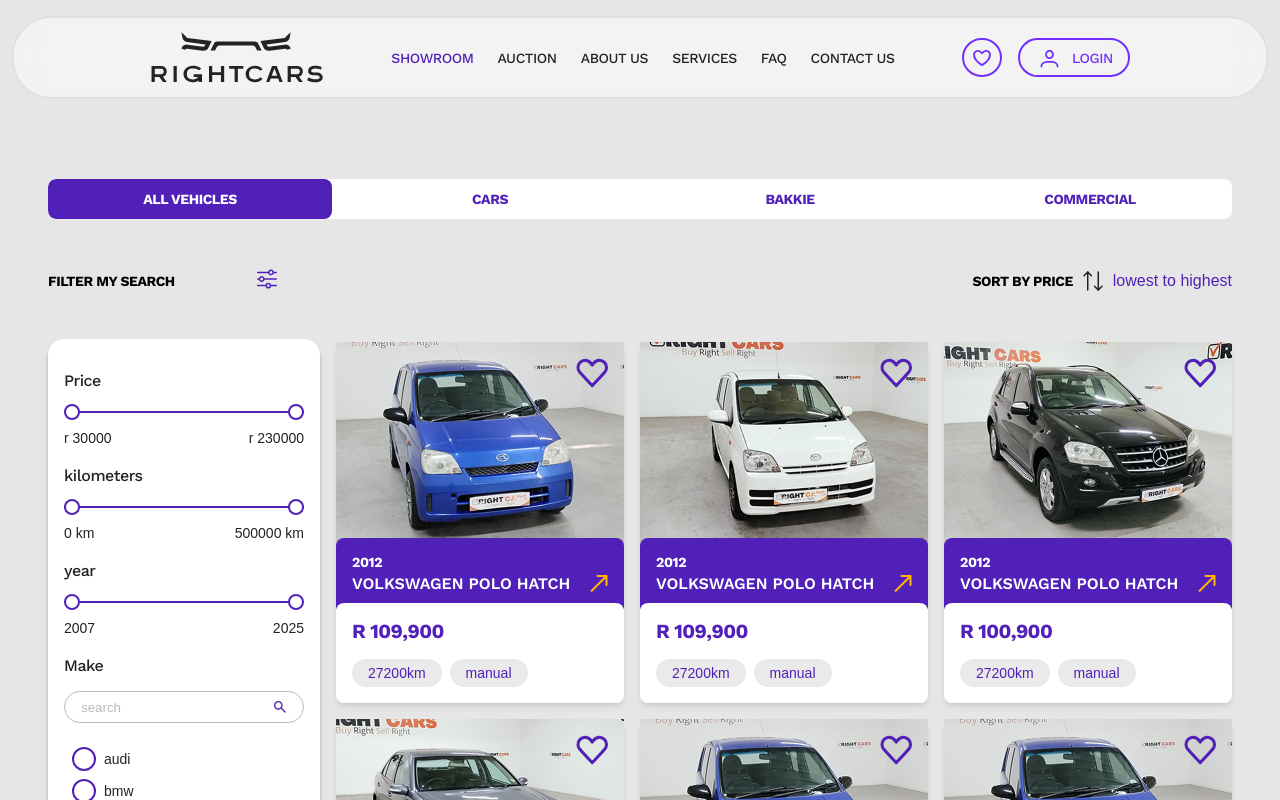
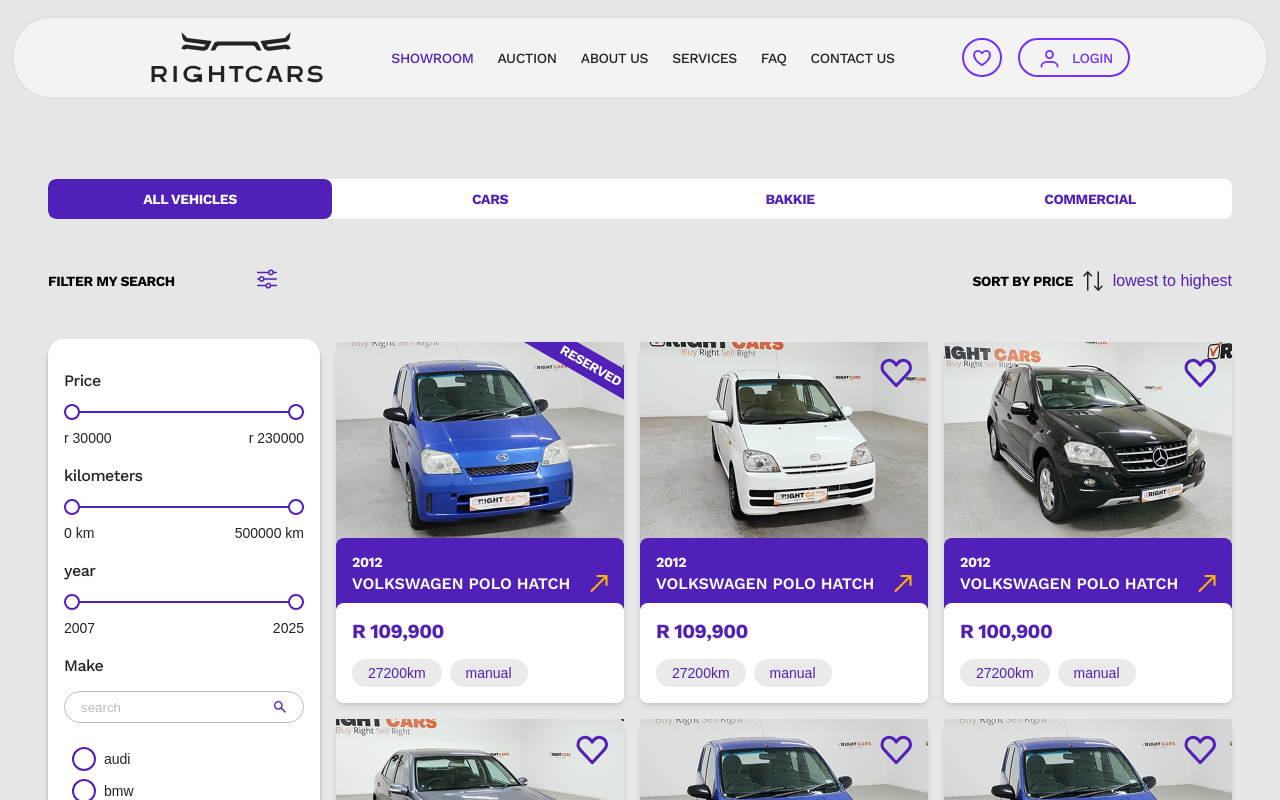
Before and after one commit to right-cars/right-cars-site-frontend, a Next.js app: page /showroom in a window 1280 px wide. Shown: the top 800 px of the page. Built offline with nearby package versions, Linux system fonts and the light colour scheme; a web font is replaced by a local one.

Commit message:
added reserved icon to car card

```diff
--- a/src/app/views/Showroom/Gallery/Gallery.tsx
+++ b/src/app/views/Showroom/Gallery/Gallery.tsx
@@ -20,6 +20,7 @@
           mileage,
           transmission,
           href,
+          reserved
         }) => (
           <CarCard
             key={id}
@@ -32,6 +33,7 @@
             mileage={mileage}
             transmission={transmission}
             href={href}
+            reserved={reserved}
           />
         )
       )}
--- a/src/app/views/Showroom/Gallery/temporaryData.ts
+++ b/src/app/views/Showroom/Gallery/temporaryData.ts
@@ -10,6 +10,7 @@
     transmission: "manual",
     href: "/",
     type: "cars",
+    reserved: true
   },
   {
     id: "2",
--- a/src/shared/components/CarCard/CarCard.tsx
+++ b/src/shared/components/CarCard/CarCard.tsx
@@ -7,8 +7,18 @@
 import cls from "./styles.module.scss";
 
 export default function CarCard(props: CarProps) {
-  const { href, img, year, make, model, price, mileage, transmission, id } =
-    props;
+  const {
+    href,
+    img,
+    year,
+    make,
+    model,
+    price,
+    mileage,
+    transmission,
+    id,
+    reserved,
+  } = props;
 
   const [isFavorite, setIsFavorite] = useState(false);
 
@@ -34,10 +44,22 @@
   return (
     <div className={cls.wrapp}>
       <button onClick={toggleFavorite} className={cls.favoriteBtn}>
-        <LikeSvg
-          className={cls.absoluteSvg}
-          style={{ fill: isFavorite ? "var(--purple)" : "transparent" }}
-        />
+        {!reserved && (
+          <LikeSvg
+            className={cls.absoluteSvg}
+            style={{ fill: isFavorite ? "var(--purple)" : "transparent" }}
+          />
+        )}
+
+        {reserved && (
+          <Image
+            src="/icons/home/car-card/reserved.svg"
+            alt="reserved icon"
+            width={72}
+            height={16}
+            className={cls.reserved}
+          />
+        )}
       </button>
       <div className={cls.imgBlock}>
         <Image
--- a/src/shared/components/CarCard/styles.module.scss
+++ b/src/shared/components/CarCard/styles.module.scss
@@ -102,3 +102,11 @@
   justify-content: center;
   align-items: center;
 }
+
+.reserved{
+  width: 100px;
+  height: auto;
+  position: absolute;
+  top: -16px;
+  right: -16px;
+}
--- a/src/shared/types/car.ts
+++ b/src/shared/types/car.ts
@@ -9,4 +9,5 @@
   transmission: string;
   href: string;
   type?: string;
+  reserved?:boolean
 }
```
Also changed, not shown: public/icons/home/car-card/reserved.svg (added).
